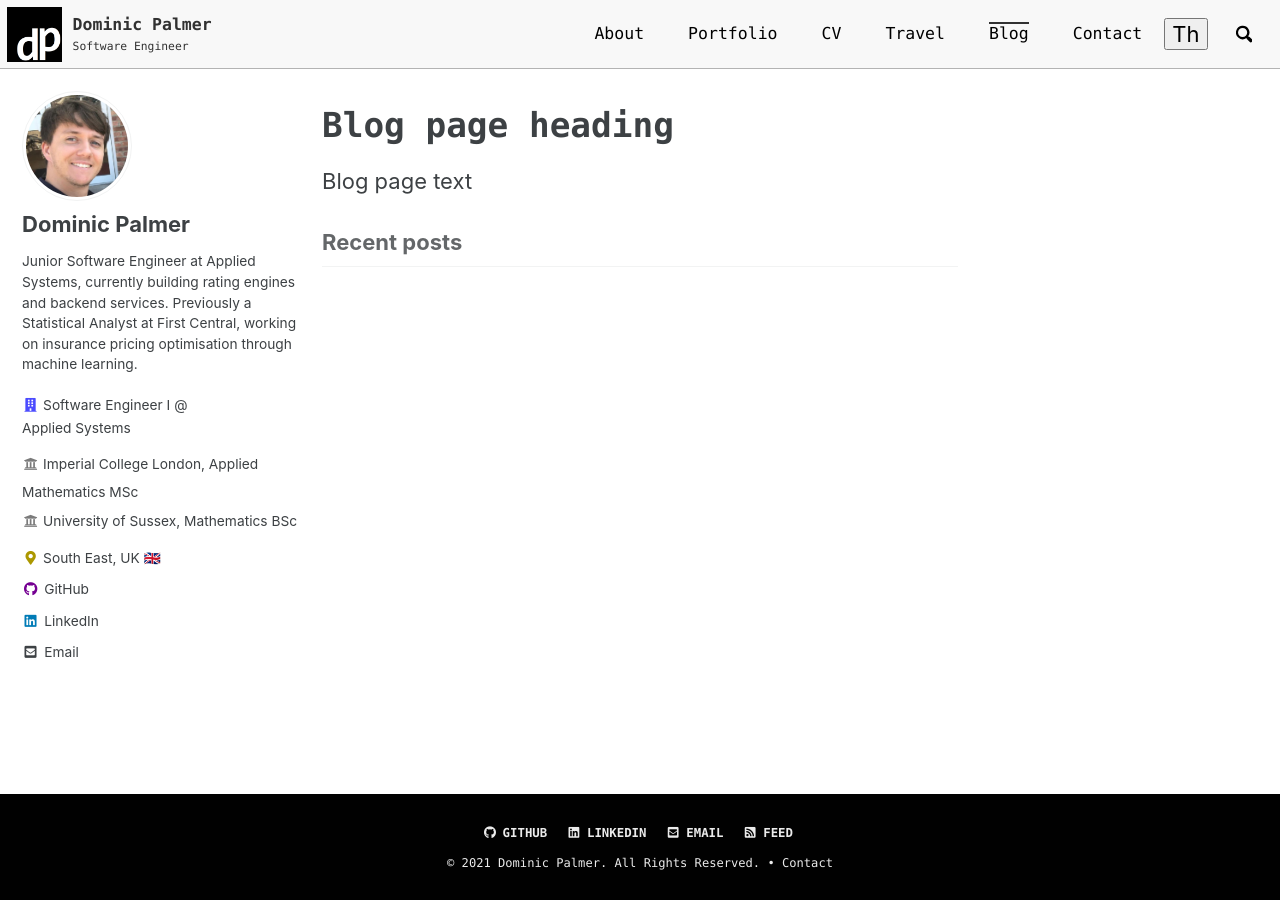
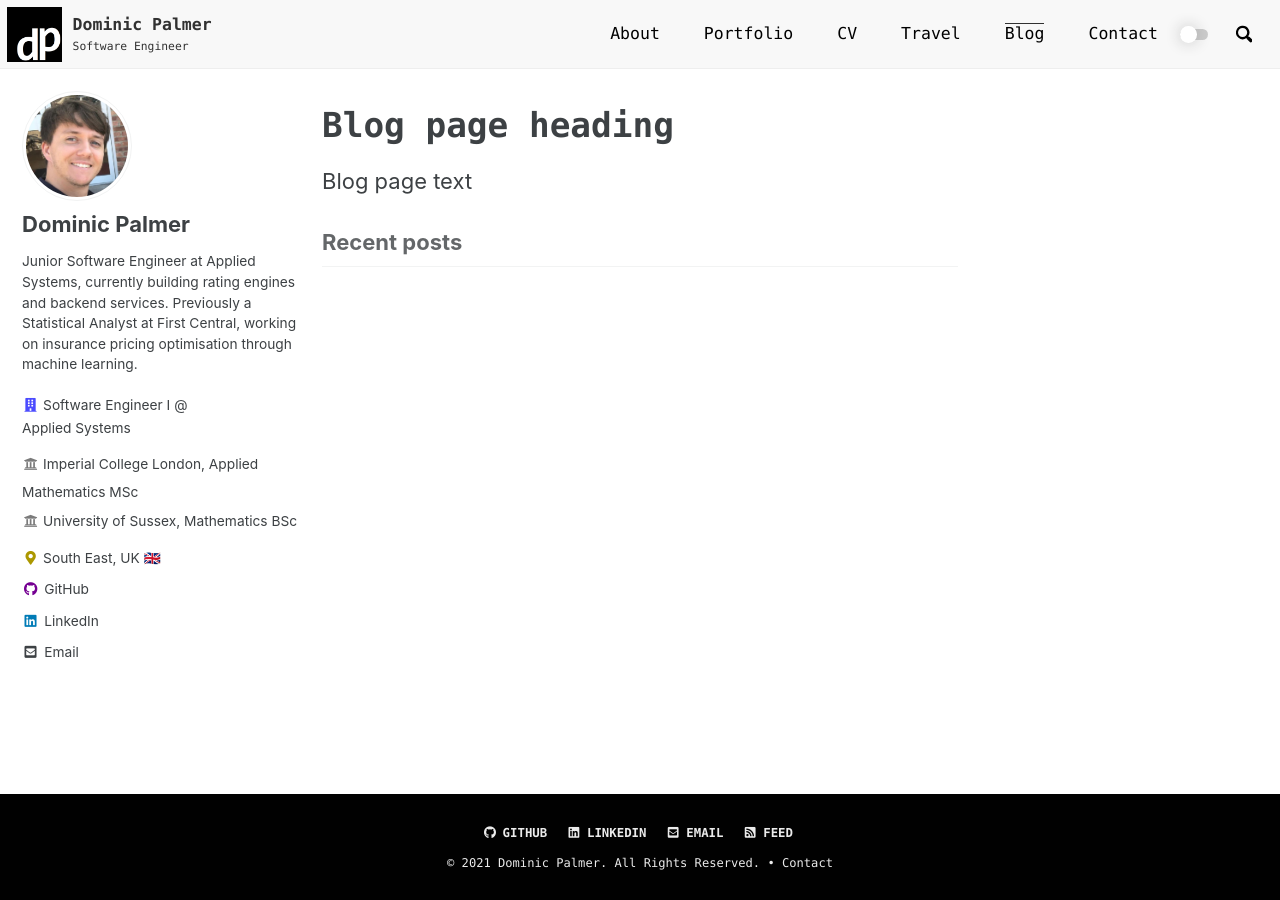
Before and after one commit to dominicpalmer/dominicpalmer.org, a Jekyll site: the page built from _pages/blog.md, in a window 1280 px wide. Built offline with Jekyll 4.4.1, drawn with Linux system fonts in a browser that asks for light colours; cached includes are drawn as plain includes; emoji names are drawn with the system emoji font.

Commit message:
Styled the theme switcher

```diff
--- a/_includes/masthead.html
+++ b/_includes/masthead.html
@@ -24,7 +24,10 @@
             {%- endfor -%}
             </ul>
             {% if site.dark_skin %}
-                <button type="button" onclick="toggleTheme()">Th</button>
+                <label id="switch" class="switch">
+                <input type="checkbox" onchange="toggleTheme()" id="slider">
+                <span class="slider round"></span>
+                </label>
             {% endif %}
             {% if site.search == true %}
             <button class="search__toggle" type="button">
@@ -44,3 +47,11 @@
     </div>
   <div class="spacer"><br></div>
 </div>
+
+<script>
+  if (theme === "dark") {
+    slider.checked = true;
+  } else {
+    slider.checked = false;
+  }
+</script>
--- a/_sass/minimal-mistakes.scss
+++ b/_sass/minimal-mistakes.scss
@@ -29,6 +29,7 @@
 @import "minimal-mistakes/footer";
 @import "minimal-mistakes/search";
 @import "minimal-mistakes/syntax";
+@import "minimal-mistakes/theme";
 
 /* Utility classes */
 @import "minimal-mistakes/utilities";
--- a/_sass/minimal-mistakes/_navigation.scss
+++ b/_sass/minimal-mistakes/_navigation.scss
@@ -585,10 +585,37 @@
 
 .navicon:before {
   background: $masthead-black;
+  height: 1px !important;
 }
 
 .navicon:after {
   background: $masthead-black;
+  height: 1px !important;
+}
+
+.greedy-nav__toggle:hover .navicon {
+  background: $masthead-black;
+  height: 1px !important;
+}
+
+.navicon {
+  height: 1px !important;
+}
+
+.greedy-nav__toggle.close .navicon::before {
+  background: $navicon-cross-color;
+}
+
+.greedy-nav__toggle.close .navicon::after {
+  background: $navicon-cross-color;
+}
+
+.greedy-nav__toggle {
+  outline: none !important;
+}
+
+.greedy-nav__toggle:hover.close .navicon {
+  background: transparent !important;
 }
 
 .greedy-nav {
@@ -600,21 +627,10 @@
   line-height: 30%;
 }
 
-.greedy-nav__toggle {
-  outline: none !important;
-}
-
-.greedy-nav__toggle:hover .navicon {
-  background: $masthead-black;
-}
-
-.greedy-nav__toggle:hover.close .navicon {
-  background: transparent !important;
-}
-
 .greedy-nav .visible-links a::before {
   margin-bottom: 1rem;
   background-color: $masthead-black;
+  height: 1px;
 }
 
 // Active page indicator for expanded menu
--- /dev/null
+++ b/_sass/minimal-mistakes/_theme.scss
@@ -0,0 +1,72 @@
+/* The switch - the box around the slider */
+.switch {
+  position: relative;
+  display: inline-block;
+  width: 1.25rem;
+  height: 0.75rem;
+  margin-bottom: 0.2rem;
+}
+
+/* Hide default HTML checkbox */
+.switch input {
+  opacity: 0;
+  width: 0;
+  height: 0;
+}
+
+/* The slider */
+.slider {
+  position: absolute;
+  cursor: pointer;
+  top: 0.25rem;
+  left: 0;
+  right: 0;
+  bottom: 0;
+  background-color: #ccc;
+  -webkit-transition: 0.3s;
+  transition: 0.3s;
+}
+
+.slider:before {
+  position: absolute;
+  content: "";
+  height: 0.75rem;
+  width: 0.75rem;
+  left: 0;
+  bottom: 4px;
+  top: 0;
+  bottom: 0;
+  margin: auto 0;
+  -webkit-transition: 0.3s;
+  transition: 0.3s;
+  box-shadow: 0 0px 15px #2020203d;
+  background: white;
+  background-repeat: no-repeat;
+  background-position: center;
+}
+
+input:checked + .slider {
+  background-color: #2196f3;
+}
+
+input:focus {
+  //box-shadow: 0 0 1px #2196f3;
+}
+
+input:checked + .slider:before {
+  -webkit-transform: translateX(0.55rem);
+  -ms-transform: translateX(0.55rem);
+  transform: translateX(0.55rem);
+  background: #eaeaea;
+  background-repeat: no-repeat;
+  background-position: center;
+}
+
+/* Rounded sliders */
+.slider.round {
+  border-radius: 34px;
+}
+
+.slider.round:before {
+  border-radius: 50%;
+}
--- a/_sass/minimal-mistakes/_variables.scss
+++ b/_sass/minimal-mistakes/_variables.scss
@@ -72,7 +72,7 @@ $border-color: $lighter-gray !default;
 $border-color-2: rgb(218, 218, 218) !default;
 $form-background-color: $lighter-gray !default;
 $footer-background-color: $lighter-gray !default;
-$page-content-divider-color: rgb(179, 179, 179) !default;
+$page-content-divider-color: #eee !default;
 
 $primary-color: #6f777d !default;
 $success-color: #3fa63f !default;
@@ -121,6 +121,7 @@ $link-color-visited: mix(#fff, $link-color, 15%) !default;
 $masthead-link-color: $primary-color !default;
 $masthead-link-color-hover: mix(#000, $primary-color, 25%) !default;
 $navicon-link-color-hover: mix(#fff, $primary-color, 75%) !default;
+$navicon-cross-color: rgb(17, 17, 17) !default;
 $masthead-black: rgb(49, 49, 49);
 $search-black: black;
 $masthead-background: rgb(248, 248, 248);
--- a/assets/css/dark.scss
+++ b/assets/css/dark.scss
@@ -2,14 +2,17 @@
 # Only the main Sass file needs front matter (the dashes are enough)
 ---
 
-/* Dark theme overrides */
+/*
+        Dark theme overrides
+*/
 
-// Variables
+/* Variables */
 $masthead-text: #eaeaea !default;
 $masthead-background: #1d212b !default;
 $page-content-divider-color: #393c44 !default;
 $background-color: #252a34 !default;
 $navicon-color: $masthead-text !default;
+$navicon-cross-color: white !default;
 
 /* Profile icon colours */
 $work-icon-color: rgb(89, 89, 208) !default;
@@ -18,7 +21,12 @@ $location-icon-color: rgb(170, 151, 7) !default;
 $github-icon-color: rgb(146, 9, 181) !default;
 $linkedin-icon-color: #00a5f2 !default;
 
-// Content
+/* Page content */
+// Enable the dark scrollbar in browsers that support it
+:root {
+  color-scheme: dark;
+}
+
 .page__hero {
   &--overlay {
     margin-bottom: 0.5em !important;
@@ -27,12 +35,12 @@ $linkedin-icon-color: #00a5f2 !default;
 
 .initial-content,
 .search-content {
-  border-top: 1px solid $page-content-divider-color !important;
+  border-top: 1px solid $masthead-background !important;
   background: $background-color !important;
 }
 
-// Navigation
-// Black masthead
+/* Masthead */
+// Black masthead background
 .greedy-nav {
   background: $masthead-background !important;
 }
@@ -91,6 +99,7 @@ $linkedin-icon-color: #00a5f2 !default;
   color: $masthead-text !important;
 }
 
+/* Navigation */
 // Navicon colors
 .navicon::before, .navicon::after {
   background: $navicon-color !important;
@@ -110,6 +119,14 @@ $linkedin-icon-color: #00a5f2 !default;
 
 .greedy-nav__toggle.close .navicon {
   background: transparent !important;
+}
+
+.greedy-nav__toggle.close .navicon::before {
+  background: $navicon-cross-color !important;
+}
+
+.greedy-nav__toggle.close .navicon::after {
+  background: $navicon-cross-color !important;
 }
 
 // Hidden nav menu link
@@ -141,7 +158,36 @@ $linkedin-icon-color: #00a5f2 !default;
   }
 }
 
-// Footer
+/* Splash page */
+.splash-btn-github:hover {
+  color: $masthead-text;
+
+  &:hover {
+    color: rgb(225, 103, 255) !important;
+  }
+}
+
+.splash-btn-linkedin:hover {
+  color: #00adfd !important;
+}
+
+.splash-btn-email:hover {
+  color: rgb(150, 233, 201) !important;
+}
+
+.page__hero--overlay a {
+  color: $masthead-text !important;
+}
+
+.page__title {
+  color: $masthead-text !important;
+}
+
+.page__lead {
+  color: $masthead-text !important;
+}
+
+/* Footer */
 .page__footer {
   background-color: $masthead-background !important;
 }
@@ -151,7 +197,7 @@ $linkedin-icon-color: #00a5f2 !default;
   padding-right: 1.5em !important;
 }
 
-// Sidebar
+/* Sidebar */
 .social-icons {
   .fa-building {
       color: $work-icon-color !important;
@@ -203,3 +249,77 @@ $linkedin-icon-color: #00a5f2 !default;
 
 @import "minimal-mistakes/skins/{{ site.dark_skin | default: 'default' }}"; // skin
 @import "minimal-mistakes"; // main partials
+
+
+/* The switch - the box around the slider */
+.switch {
+  position: relative;
+  display: inline-block;
+  width: 1.25rem;
+  height: 0.75rem;
+  margin-bottom: 0.2rem;
+}
+
+/* Hide default HTML checkbox */
+.switch input {
+  opacity: 0;
+  width: 0;
+  height: 0;
+}
+
+/* The slider */
+.slider {
+  position: absolute;
+  cursor: pointer;
+  top: 0.25rem;
+  left: 0;
+  right: 0;
+  bottom: 0;
+  background-color: #ccc;
+  -webkit-transition: 0.3s;
+  transition: 0.3s;
+}
+
+.slider:before {
+  position: absolute;
+  content: "";
+  height: 0.75rem;
+  width: 0.75rem;
+  left: 0;
+  bottom: 4px;
+  top: 0;
+  bottom: 0;
+  margin: auto 0;
+  -webkit-transition: 0.3s;
+  transition: 0.3s;
+  //box-shadow: 0 0px 15px #2020203d;
+  background: white;
+  background-repeat: no-repeat;
+  background-position: center;
+}
+
+input:checked + .slider {
+  background-color: #2196f3;
+}
+
+input:focus {
+  //box-shadow: 0 0 1px #2196f3;
+}
+
+input:checked + .slider:before {
+  -webkit-transform: translateX(0.55rem);
+  -ms-transform: translateX(0.55rem);
+  transform: translateX(0.55rem);
+  background: #eaeaea;
+  background-repeat: no-repeat;
+  background-position: center;
+}
+
+/* Rounded sliders */
+.slider.round {
+  border-radius: 34px;
+}
+
+.slider.round:before {
+  border-radius: 50%;
+}
```
Also changed, not shown: assets/js/_main.js (+4 -3 lines), assets/css/main.scss (line endings or trailing spaces), assets/js/main.min.js.
